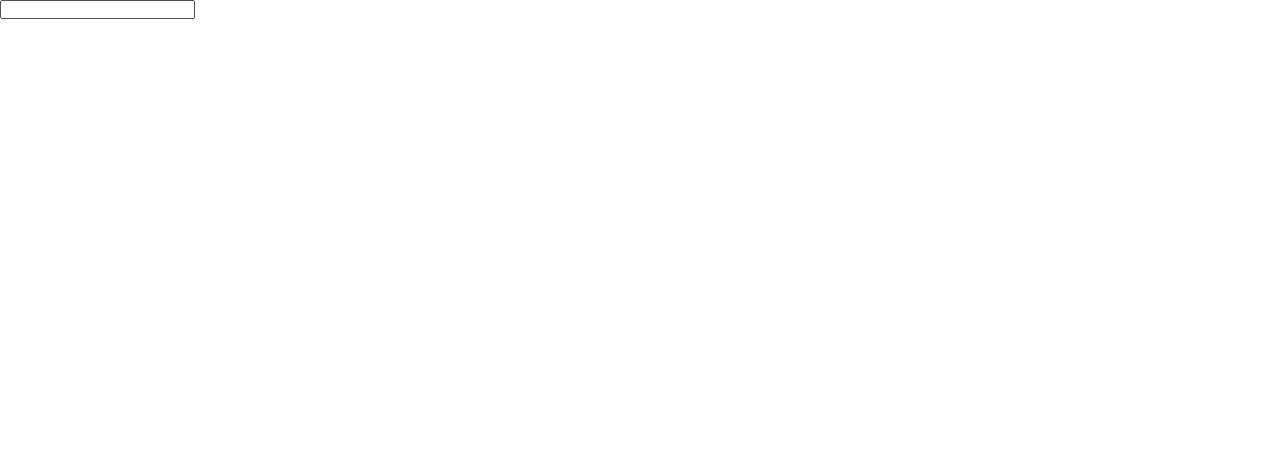
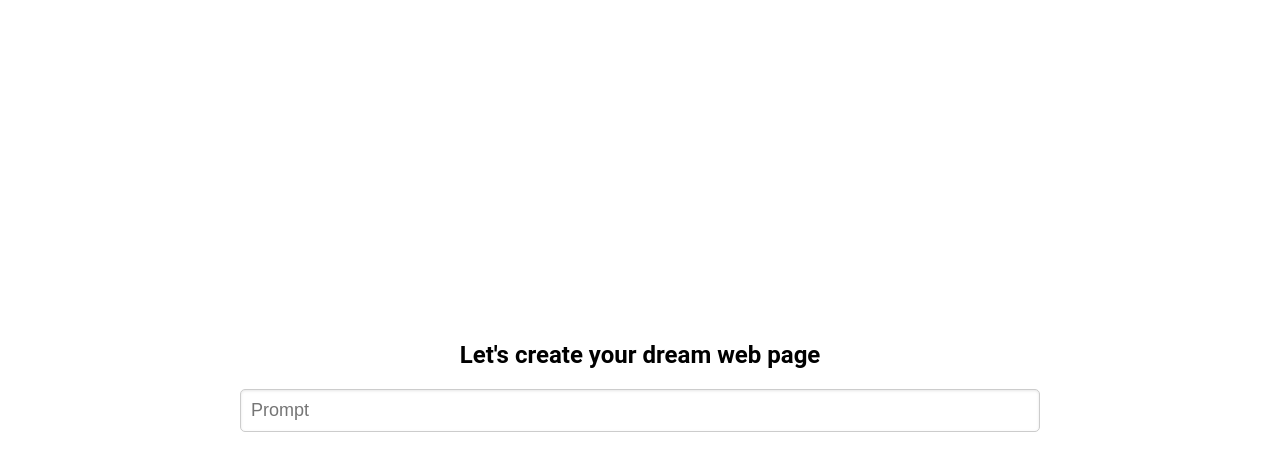
Before and after one commit to dyzsasd/SmartHtml, a React (Vite) app in the folder smart_html_client/: page / in a window 1280 px wide. Shown: the top 470 px of the page. Built offline with nearby package versions, Linux system fonts and the light colour scheme.

Commit message:
update style css & add htmlIframe page

```diff
--- a/package.json
+++ b/package.json
@@ -9,7 +9,7 @@
     "install-all": "npm run install-client && npm run install-service",
     "run-client": "vite --config smart_html_client/vite.config.js",
     "run-service": "python smart_html_service/main.py",
-    "dev": "concurrently --names \"client ,service\" --prefix-colors \"blue,magenta\" \"npm run run-client\" \"npm run run-service\""
+    "dev": "concurrently --names \"client,server\" --prefix-colors \"blue,magenta\" \"npm run run-client\" \"npm run run-service\""
   },
   "devDependencies": {
     "@types/node-sass": "^4.11.7",
--- /dev/null
+++ b/smart_html_client/src/components/HtmlIframe/HtmlIframe.module.scss
@@ -0,0 +1,17 @@
+.html-iframe-box {
+    width: 80vw;
+    height: 80vh;
+    border: 1px solid gray;
+    transform: scale(1);
+    opacity: 1;
+    transition: all .3s;
+    border-radius: 5px;
+
+    &.hidden {
+        transform: scale(0);
+        opacity: 0;
+        position: absolute;
+        width: 0vw;
+        height: 0vh;
+    }
+}
--- /dev/null
+++ b/smart_html_client/src/components/HtmlIframe/HtmlIframe.tsx
@@ -0,0 +1,16 @@
+import React, { useState } from "react"
+
+import styles from "./HtmlIframe.module.scss";
+
+interface HtmlIframeProps {
+    view: boolean;
+}
+
+const HtmlIframe: React.FC<HtmlIframeProps> = ({view}) => {
+
+    return <div className={view ? `${styles["html-iframe-box"]}` : `${styles["html-iframe-box"]} ${styles["hidden"]}`}>
+
+    </div>
+}
+
+export default HtmlIframe;
--- /dev/null
+++ b/smart_html_client/src/components/HtmlIframe/index.ts
@@ -0,0 +1,3 @@
+import HtmlIframe from "./HtmlIframe"
+
+export default HtmlIframe;
--- a/smart_html_client/src/components/PromptInput/PromptInput.module.scss
+++ b/smart_html_client/src/components/PromptInput/PromptInput.module.scss
@@ -1,3 +1,17 @@
-.prompt-input{
-    display: flex;
+.prompt-textarea{
+    width: 800px;
+    height: 50px;
+
+    & > textarea {
+        width: 100%;
+        min-height: 40px;
+        overflow-y: hidden;
+        padding: 10px;
+        border: 1px solid #ccc;
+        border-radius: 5px;
+        box-shadow: inset 0 1px 3px rgba(0, 0, 0, 0.1);
+        font-family: Arial, sans-serif;
+        font-size: 18px;
+        resize: none;
+    }
 }
--- a/smart_html_client/src/components/PromptInput/PromptInput.tsx
+++ b/smart_html_client/src/components/PromptInput/PromptInput.tsx
@@ -1,11 +1,34 @@
-import React from "react"
+import React, { useState } from "react"
 
 import styles from "./PromptInput.module.scss";
 
+interface PromptInputProps{
+    handleEnterDown: () => void;
+}
 
-const PromptInput: React.FC = () => {
-    return <div className={styles["prompt-input"]}>
-        <input type="text" />
+const PromptInput: React.FC<PromptInputProps> = ({handleEnterDown}) => {
+
+    const [prompt, setPrompt] = useState<string>();
+
+    const handleChange = (event: React.ChangeEvent<HTMLTextAreaElement>) => {
+        setPrompt(event.target.value);
+    };
+
+    const handleKeyDown = (event: React.KeyboardEvent<HTMLTextAreaElement>) => {
+        if (!event.shiftKey && event.key === 'Enter') {
+            event.preventDefault();
+            handleEnterDown()
+            console.log('Enter was pressed, your prompt is:', prompt);
+        }
+    };
+
+
+
+
+    console.log(prompt)
+    return <div className={styles["prompt-textarea"]}>
+
+        <textarea value={prompt} rows={prompt ? prompt?.split("\n").length : 1} onChange={handleChange} onKeyDown={handleKeyDown} placeholder="Prompt"/>
     </div>
 }
 
--- a/smart_html_client/src/pages/main/Main.module.scss
+++ b/smart_html_client/src/pages/main/Main.module.scss
@@ -1,4 +1,23 @@
 .main{
     width: 100%;
     height: 100%;
+    display: flex;
+    justify-content: center;
+    align-items: center;
+    flex-direction: column;
+
+    .input-title {
+        display: flex;
+        justify-content: center;
+        transform: translateY(-20px);
+        font-size: 24px;
+        font-weight: bold;
+        transition: all .3s;
+        opacity: 1;
+
+        &.input-title-hidden {
+            opacity: 0;
+
+        }
+    }
 }
--- a/smart_html_client/src/pages/main/Main.tsx
+++ b/smart_html_client/src/pages/main/Main.tsx
@@ -1,12 +1,22 @@
-import React from "react";
+import React, { useState } from "react";
 
 import PromptInput from "../../components/PromptInput"
+import HtmlIframe from "../../components/HtmlIframe"
 import styles from './Main.module.scss';
 
 
 const Main: React.FC = () => {
+
+    const [viewHtml, setViewHtml] = useState<boolean>(false)
+
+    const sendPrompt = () => {
+        setViewHtml(true)
+    }
+
     return <div className={styles.main}>
-        <PromptInput/>
+        <HtmlIframe view={viewHtml}/>
+        <div className={viewHtml ? `${styles['input-title-hidden']} ${styles['input-title']}` : styles['input-title']}>Let's create your dream web page</div>
+        <PromptInput handleEnterDown={sendPrompt}/>
     </div>
 }
 
```
Also changed, not shown: 2 other files (tests, documents, lock files or other folders).
